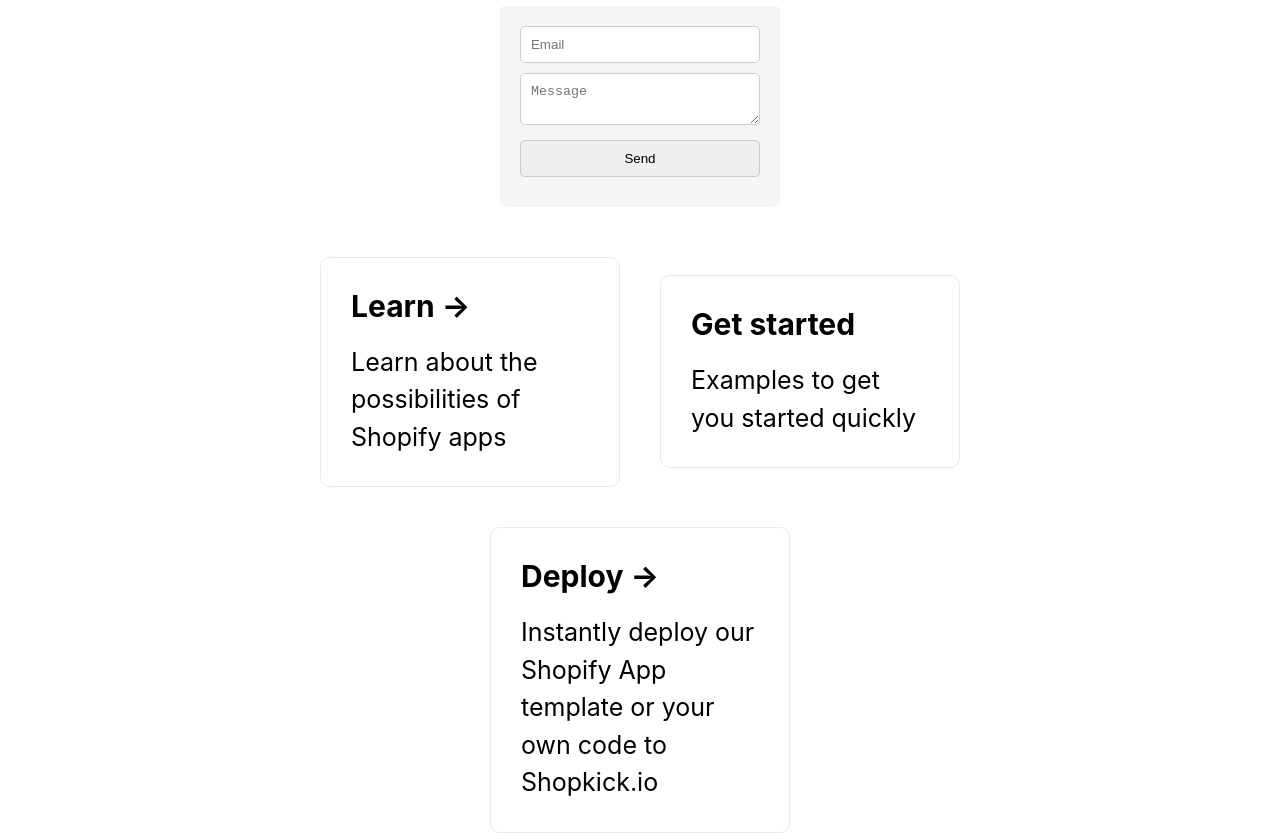
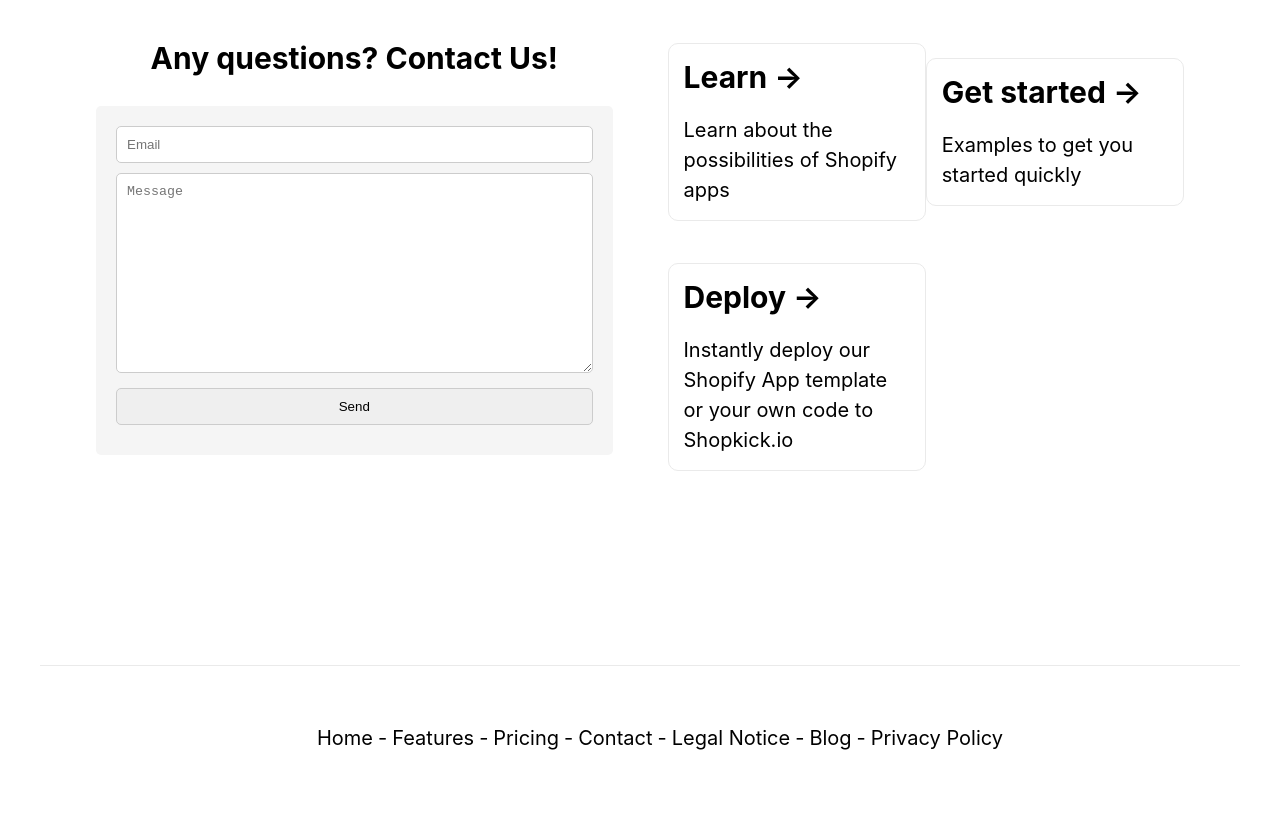
Before and after one commit to Bettelstab/kickify-io, a Next.js app: page / in a window 1280 px wide. Shown: the part 3120-3954 px from the top of the page. After the commit the page ends 3930 px from the top, so only its background shows below. Built offline with nearby package versions, Linux system fonts and the light colour scheme.

Commit message:
Overhaul contact form and actions grid

```diff
--- /dev/null
+++ b/pages/home/Actions.module.css
@@ -0,0 +1,50 @@
+
+.grid {
+  display: grid;
+  grid-template-columns: repeat(auto-fill, minmax(250px, 1fr));
+  grid-template-rows: 1fr 1fr;
+  align-items: center;
+  justify-content: center;
+  flex-wrap: wrap;
+  max-width: max(100%, 800px);
+}
+
+.card {
+  padding: 15px;
+  text-align: left;
+  color: inherit;
+  text-decoration: none;
+  border: 1px solid #eaeaea;
+  border-radius: 10px;
+  transition: color 0.15s ease, border-color 0.15s ease;
+  max-width: 300px;
+}
+
+.card:hover,
+.card:focus,
+.card:active {
+  color: #0070f3;
+  border-color: #0070f3;
+}
+
+.card h2 {
+  margin: 0 0 1rem 0;
+}
+
+.card p {
+  margin: 0;
+  line-height: 1.5;
+}
+
+@media (max-width: 600px) {
+  .grid {
+    width: 100%;
+    flex-direction: column;
+  }
+}
+
+@media (prefers-color-scheme: dark) {
+  .card {
+    border-color: #222;
+  }
+}
--- /dev/null
+++ b/pages/home/Actions.tsx
@@ -0,0 +1,33 @@
+import Link from "next/link";
+import styles from "./Actions.module.css";
+
+export default function Actions() {
+  return (
+    <div className={styles.grid}>
+      {/*
+  <a href="/docs" className={styles.card}>
+    <h2>Documentation &rarr;</h2>
+    <p>Find in-depth information about Shopkick.io features and API.</p>
+  </a>
+  */}
+
+      <Link href="/learn" className={styles.card}>
+        <h2>Learn &rarr;</h2>
+        <p>Learn about the possibilities of Shopify apps</p>
+      </Link>
+
+      <Link href="/get-started" className={styles.card}>
+        <h2>Get started &rarr;</h2>
+        <p>Examples to get you started quickly</p>
+      </Link>
+
+      <Link href="/deploy" className={styles.card}>
+        <h2>Deploy &rarr;</h2>
+        <p>
+          Instantly deploy our Shopify App template or your own code to
+          Shopkick.io
+        </p>
+      </Link>
+    </div>
+  );
+}
--- a/pages/home/Contact.module.css
+++ b/pages/home/Contact.module.css
@@ -1,10 +1,13 @@
+.contactSection {
+  /* width: clamp(290px, 85vw, 800px); */
+  max-width: 800px;
+}
+
 .contactSection h2 {
   text-align: center;
   margin-bottom: 30px;
 }
 .contactSection form {
-  width: clamp(280px, 50%, 500px);
-  margin: 0 auto;
   margin-bottom: 30px;
   padding: 20px;
   background: #f5f5f5;
@@ -18,6 +21,10 @@
   border-radius: 5px;
 }
 
+.contactSection form textarea {
+  height: 200px;
+}
+
 /* Dark theme */
 @media (prefers-color-scheme: dark) {
   .contactSection form {
--- a/pages/home/Home.module.css
+++ b/pages/home/Home.module.css
@@ -1,74 +1,13 @@
-.code {
-  background: #fafafa;
-  border-radius: 5px;
-  padding: 0.75rem;
-  font-size: 1.1rem;
-  font-family: Menlo, Monaco, Lucida Console, Liberation Mono, DejaVu Sans Mono,
-    Bitstream Vera Sans Mono, Courier New, monospace;
+.grid {
+  display: grid;
+  grid-template-columns: 1fr;
+  grid-gap: 55px;
+  width: clamp(290px, 85vw, 1300px);
+  margin: 100px 0;
 }
 
-.grid {
-  display: flex;
-  align-items: center;
-  justify-content: center;
-  flex-wrap: wrap;
-  max-width: 800px;
-}
-
-.card {
-  margin: 1rem;
-  padding: 1.5rem;
-  text-align: left;
-  color: inherit;
-  text-decoration: none;
-  border: 1px solid #eaeaea;
-  border-radius: 10px;
-  transition: color 0.15s ease, border-color 0.15s ease;
-  max-width: 300px;
-}
-
-.card:hover,
-.card:focus,
-.card:active {
-  color: #0070f3;
-  border-color: #0070f3;
-}
-
-.card h2 {
-  margin: 0 0 1rem 0;
-  font-size: 1.5rem;
-}
-
-.card p {
-  margin: 0;
-  font-size: 1.25rem;
-  line-height: 1.5;
-}
-
-.logo {
-  height: 1em;
-  margin-left: 0.5rem;
-}
-
-@media (max-width: 600px) {
+@media screen and (min-width: 768px) {
   .grid {
-    width: 100%;
-    flex-direction: column;
+    grid-template-columns: 1fr 1fr;
   }
 }
-
-@media (prefers-color-scheme: dark) {
-
-  .card,
-  .footer {
-    border-color: #222;
-  }
-
-  .code {
-    background: #111;
-  }
-
-  .logo img {
-    filter: invert(1);
-  }
-}
--- a/pages/home/Home.tsx
+++ b/pages/home/Home.tsx
@@ -1,11 +1,11 @@
 import BasicPage from "/components/basic-page";
+import styles from "./Home.module.css";
 import Features from "./Features";
 import Hero from "./Hero";
 import PreBuilt from "./PreBuilt";
 import Pricing from "./Pricing";
-import styles from "./Home.module.css";
-import Link from "next/link";
 import Contact from "./Contact";
+import Actions from "./Actions";
 
 export default function Home() {
   return (
@@ -15,37 +15,11 @@
       <PreBuilt />
       <Pricing />
 
-      <Contact />
+      <div className={styles.grid}>
+        <Contact />
+        <Actions />
+      </div>
 
-      <div className={styles.grid}>
-        {/*
-        <a href="/docs" className={styles.card}>
-          <h2>Documentation &rarr;</h2>
-          <p>Find in-depth information about Shopkick.io features and API.</p>
-        </a>
-        */}
-
-        <Link href="/learn" className={styles.card}>
-          <h2>Learn &rarr;</h2>
-          <p>Learn about the possibilities of Shopify apps</p>
-        </Link>
-
-        <Link href="/get-started" className={styles.card}>
-          <h2>Get started</h2>
-          <p>Examples to get you started quickly</p>
-        </Link>
-
-        <Link
-          href="/deploy"
-          className={styles.card}
-        >
-          <h2>Deploy &rarr;</h2>
-          <p>
-            Instantly deploy our Shopify App template or your own code to
-            Shopkick.io
-          </p>
-        </Link>
-      </div>
     </BasicPage>
   );
 }
```
